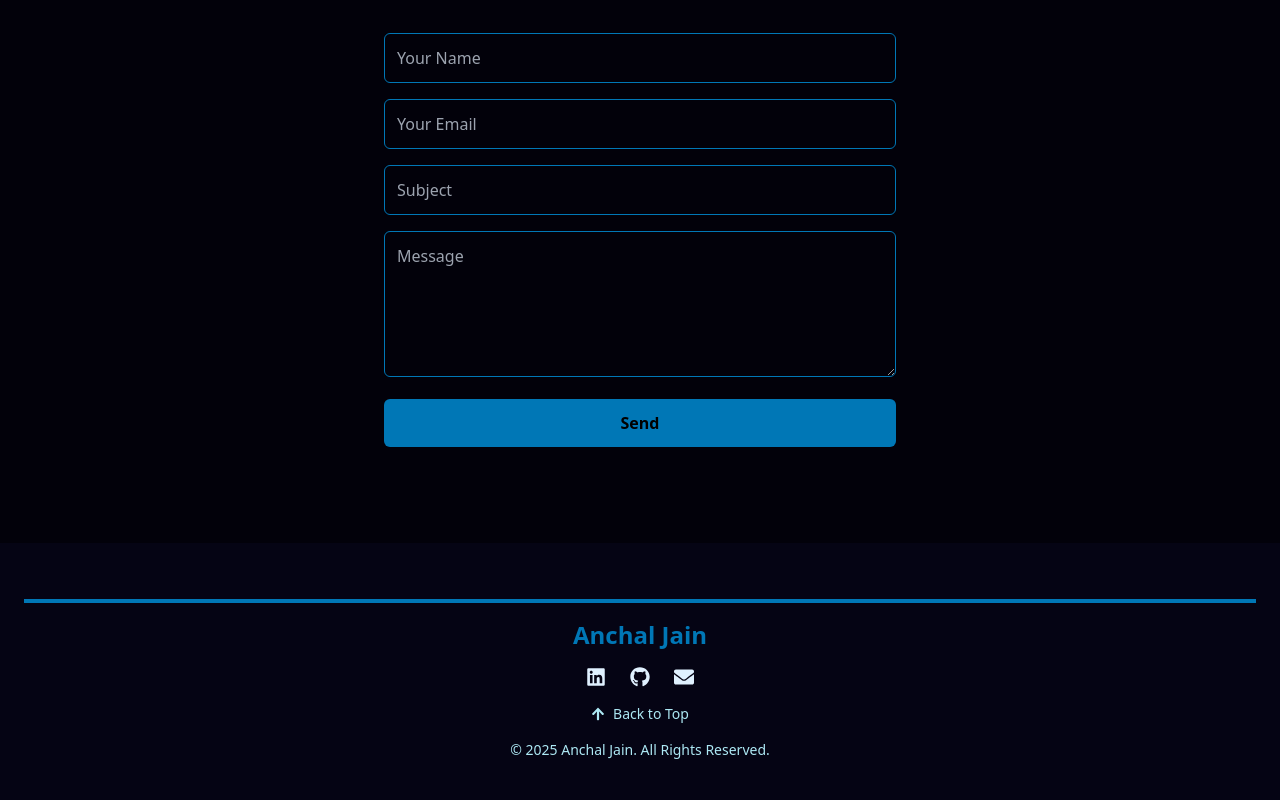
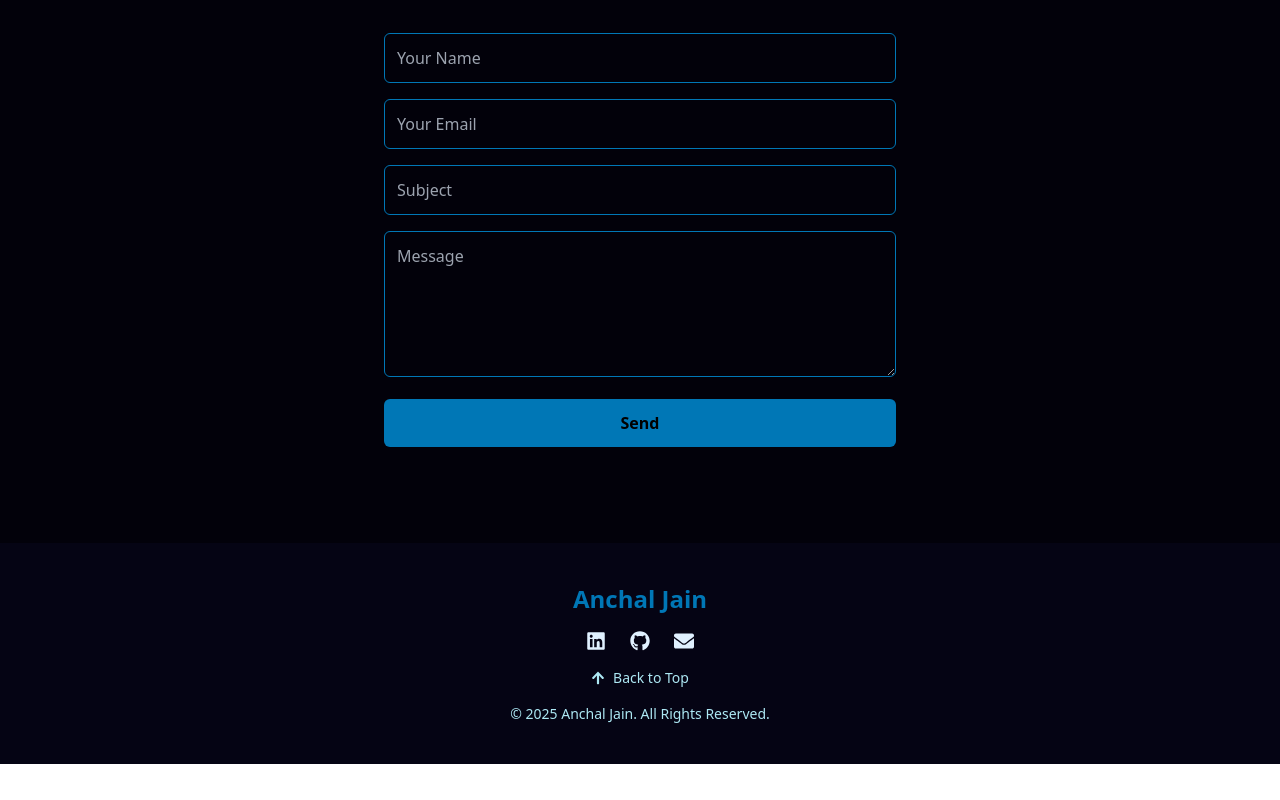
Before and after one commit to CodeXJainTech/Portfolio, a React (Vite) app: page / in a window 1280 px wide. Shown: the part 4929-5729 px from the top of the page. After the commit the page ends 5693 px from the top, so only its background shows below. Built offline with nearby package versions, Linux system fonts and the light colour scheme.

Commit message:
footer update

```diff
--- a/src/Components/Footer/Footer.jsx
+++ b/src/Components/Footer/Footer.jsx
@@ -8,9 +8,6 @@ const Footer = () => {
 
   return (
     <footer className="bg-[#050414] text-[#E0F1FF] py-10 px-6 text-center">
-      {/* Divider */}
-      <div className="w-full h-1 bg-[#0077B6] my-4"></div>
-
       {/* Name */}
       <h2 className="text-2xl font-bold text-[#0077B6] mb-4">Anchal Jain</h2>
 
```
